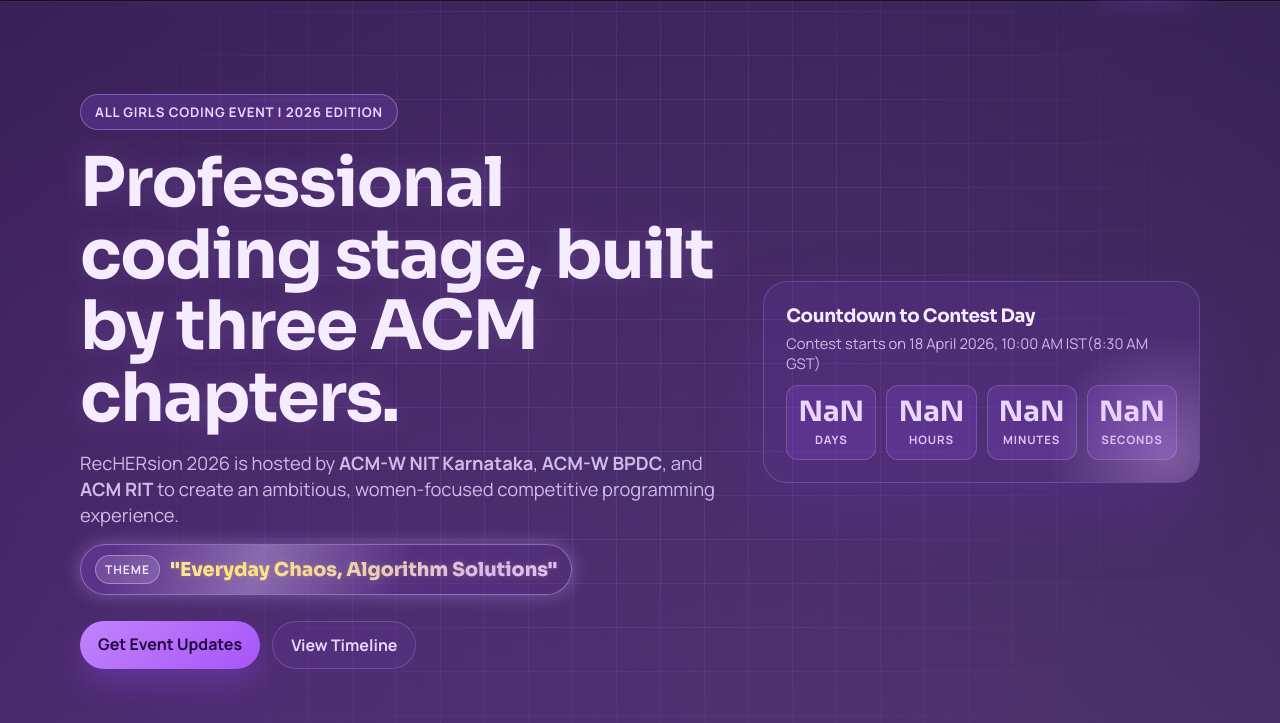
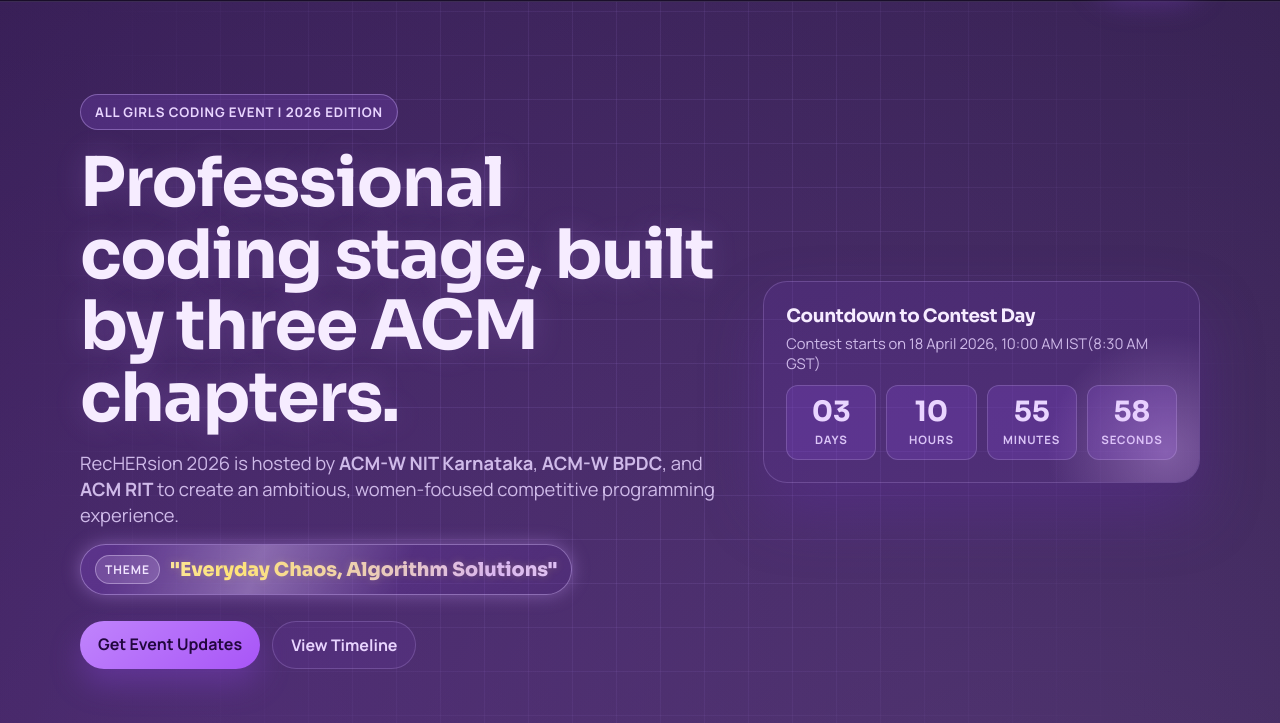
Before and after one commit to ai-bhatta/RecHERsion26, a website: page index.html in a window 1280 px wide. Shown: the part 77-800 px from the top of the page. Drawn offline with Linux system fonts and the light colour scheme.

Commit message:
typo fix

```diff
--- a/index.html
+++ b/index.html
@@ -1580,7 +1580,7 @@
 
     revealItems.forEach((item) => revealObserver.observe(item));
 
-    const contestDate = new Date("2026-04-18T010:00:00+05:30").getTime();
+    const contestDate = new Date("2026-04-18T10:00:00+05:30").getTime();
     const dayNode = document.getElementById("days");
     const hourNode = document.getElementById("hours");
     const minuteNode = document.getElementById("minutes");
```
